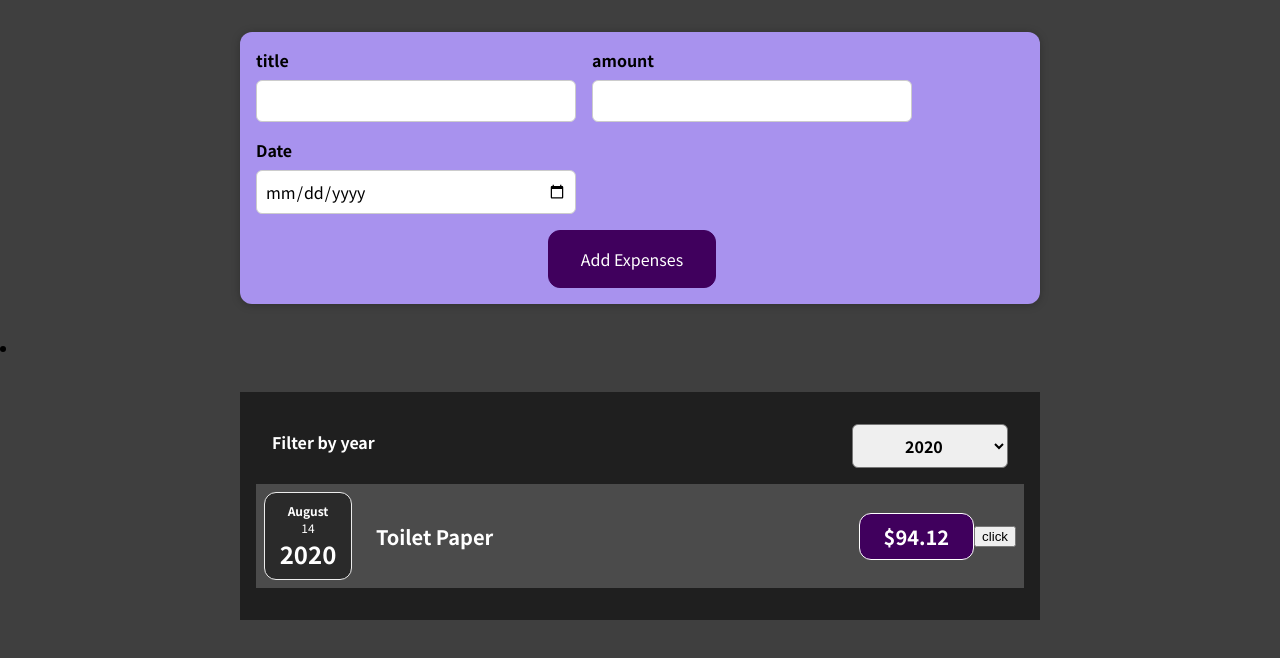
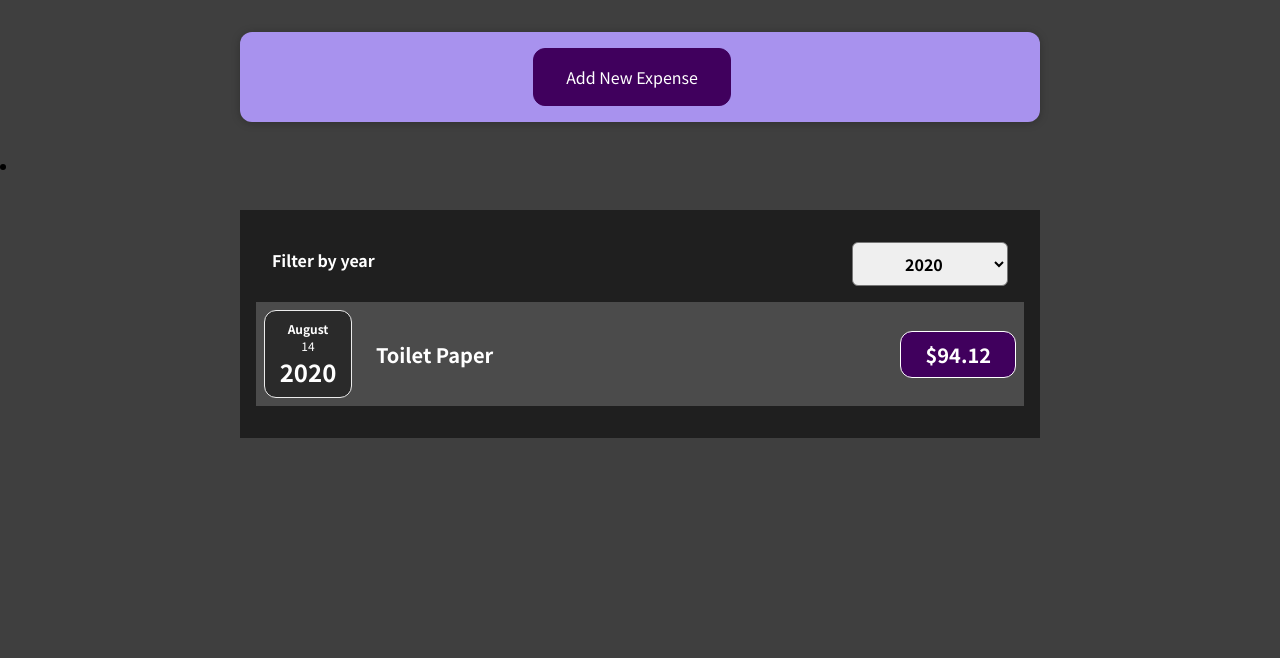
Before and after one commit to SHAIK14/ExpenseTracker, a React (Create React App) app: page / in a window 1280 px wide. Shown: the top 658 px of the page. Built offline with nearby package versions, Linux system fonts and the light colour scheme.

Commit message:
adding cancel button

```diff
--- a/src/components/Expenses/ExpenseItems.js
+++ b/src/components/Expenses/ExpenseItems.js
@@ -4,20 +4,14 @@
 import "./ExpenseItems.css";
 
 const ExpenseItem = (props) => {
-  const [title, settitle] = useState(props.title);
-  const clickHandler = () => {
-    settitle("updated");
-  };
-
   return (
     <Card className="expense-item">
       <ExpenseDate date={props.date}></ExpenseDate>
       <div className="expense-item__description">
-        <h2 className="expense-item h2">{title}</h2>
+        <h2 className="expense-item h2">{props.title}</h2>
 
         <div className="expense-item__price">${props.amount}</div>
       </div>
-      <button onClick={clickHandler}>click</button>
     </Card>
   );
 };
--- a/src/components/Expenses/expenses.js
+++ b/src/components/Expenses/expenses.js
@@ -1,5 +1,5 @@
 import React, { useState } from "react";
-import ExpenseItem from "./ExpenseItems";
+
 import Card from "../UI/card";
 import ExpensesFilter from "./ExpenseFilter";
 import "./expenses.css";
--- a/src/components/NewExpense/ExpenseForm.js
+++ b/src/components/NewExpense/ExpenseForm.js
@@ -61,6 +61,9 @@
         </div>
       </div>
       <div className=".new-expense__actions">
+        <button type="button" onClick={props.onCancel}>
+          cancle
+        </button>
         <button type="submit">Add Expenses</button>
       </div>
     </form>
--- a/src/components/NewExpense/NewExpense.js
+++ b/src/components/NewExpense/NewExpense.js
@@ -1,18 +1,38 @@
-import React from "react";
+import React, { useState } from "react";
 import "./NewExpense.css";
 import ExpenseForm from "./ExpenseForm";
+
 const NewExpense = (props) => {
-  const expenseDataHandler = (expenseFormData) => {
-    const expensedata = {
-      ...expenseFormData,
+  const [isEditing, setIsEditing] = useState(false);
+
+  const saveExpenseDataHandler = (enteredExpenseData) => {
+    const expenseData = {
+      ...enteredExpenseData,
       id: Math.random().toString(),
     };
-    props.onAddExpense(expensedata);
-    console.log(expensedata);
+    props.onAddExpense(expenseData);
+    setIsEditing(false);
   };
+
+  const startEditingHandler = () => {
+    setIsEditing(true);
+  };
+
+  const stopEditingHandler = () => {
+    setIsEditing(false);
+  };
+
   return (
     <div className="new-expense">
-      <ExpenseForm onsaveExpenseData={expenseDataHandler} />
+      {!isEditing && (
+        <button onClick={startEditingHandler}>Add New Expense</button>
+      )}
+      {isEditing && (
+        <ExpenseForm
+          onSaveExpenseData={saveExpenseDataHandler}
+          onCancel={stopEditingHandler}
+        />
+      )}
     </div>
   );
 };
```
